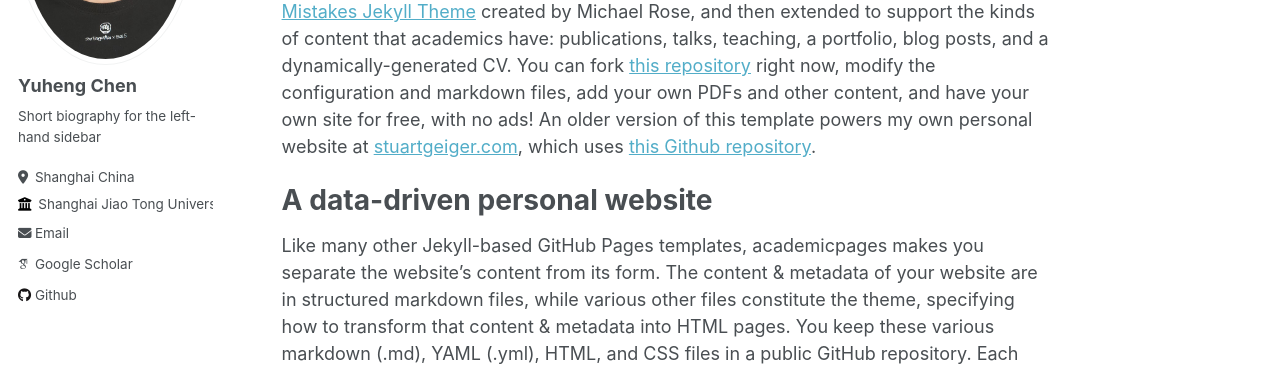
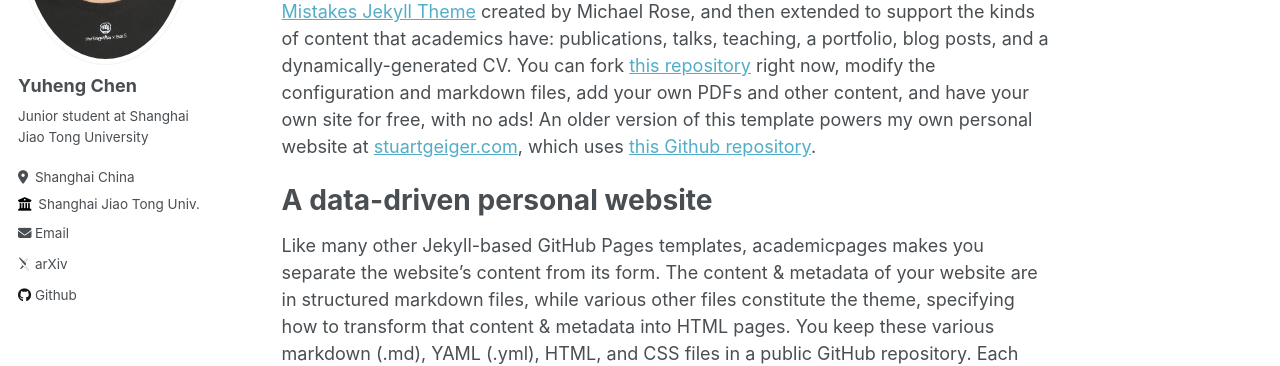
Before and after one commit to ChenYuHengSJTU/ChenYuHengSJTU.github.io, a Jekyll site: the page built from _pages/about.md, in a window 1280 px wide. Shown: the part 286-652 px from the top of the page. Built offline with Jekyll 4.4.1, drawn with Linux system fonts in a browser that asks for light colours; some web fonts are replaced.

Commit message:
first push

```diff
--- a/_config.yml
+++ b/_config.yml
@@ -24,15 +24,15 @@
   avatar           : "avatar.png"
   name             : "Yuheng Chen"
   pronouns         : # example: "she/her"
-  bio              : "Short biography for the left-hand sidebar"
+  bio              : "Junior student at Shanghai Jiao Tong University"
   location         : "Shanghai China"
-  employer         : "Shanghai Jiao Tong University"
+  employer         : "Shanghai Jiao Tong Univ."
   uri              : # URL
   email            : "cyh627@sjtu.edu.cn"
 
   # Academic websites
-  arxiv            : # URL - Update with the correct link to your profile
-  googlescholar    : ""
+  arxiv            : YuhengChen # URL - Update with the correct link to your profile
+  # googlescholar    : YuhengChen
   impactstory      : # URL
   # orcid            : "http://orcid.org/yourorcidurl"
   # pubmed           : "https://www.ncbi.nlm.nih.gov/pubmed/?term=john+snow"
```
